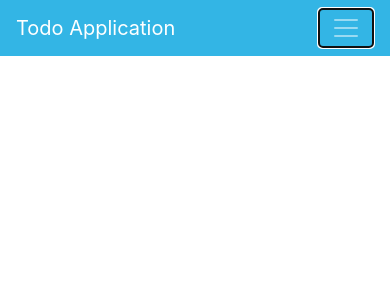
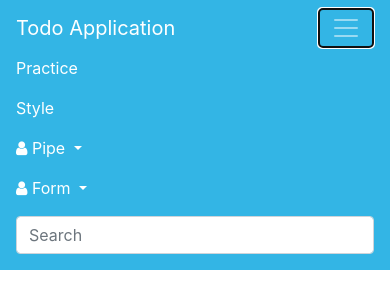
Before and after one commit to msafarigit/DreamApp, an Angular app: page / in a window 390 px wide. Both pictures are taken after a click on the button "Toggle navigation". Shown: the top 308 px of the page. Built offline with nearby package versions, Linux system fonts and the light colour scheme.

Commit message:
change in ngb + bootstrap navbar

```diff
--- a/src/app/navbar/navbar.component.html
+++ b/src/app/navbar/navbar.component.html
@@ -1,12 +1,13 @@
-<nav class="navbar navbar-expand-md navbar-dark bg-blue">
+<nav class="navbar navbar-expand-sm navbar-dark bg-blue">
   <a class="navbar-brand" [routerLink]="['/']" (click)="navbarCollapsed = true">Todo Application</a>
   <button class="navbar-toggler navbar-toggler-right" type="button" (click)="navbarCollapsed = !navbarCollapsed"
-    [attr.aria-expanded]="!navbarCollapsed" aria-controls="navbarContent" aria-expanded="false"
+    [attr.aria-expanded]="!navbarCollapsed" aria-controls="navbar-content" data-target="#navbar-content"
     aria-label="Toggle navigation">
     <span class="navbar-toggler-icon"></span>
   </button>
 
-  <div class="collapse navbar-collapse">
+
+  <div id="navbar-content" [ngbCollapse]="navbarCollapsed" class="collapse navbar-collapse">
     <ul class="navbar-nav mr-auto">
       <li class="nav-item">
         <a class="nav-link" routerLink="/practice"(click)="navbarCollapsed = true">Practice</a>
@@ -15,19 +16,19 @@
         <a class="nav-link" routerLink="/style"(click)="navbarCollapsed = true">Style</a>
       </li>
       <li class="nav-item dropdown" ngbDropdown>
-        <a class="nav-link dropdown-toggle" ngbDropdownToggle data-toggle="dropdown" [routerLink]="['/']">
+        <a id="dropdown-first" class="nav-link dropdown-toggle" ngbDropdownToggle data-toggle="dropdown" aria-haspopup="true" aria-expanded="false">
           <i class="fa fa-user"></i> Pipe
         </a>
-        <div ngbDropdownMenu class="dropdown-menu">
+        <div ngbDropdownMenu class="dropdown-menu" aria-labelledby="dropdown-first">
           <a class="dropdown-item" routerLink="/pipe">Sync</a>
           <a class="dropdown-item" routerLink="/asyncPipe">Async</a>
         </div>
       </li>
       <li class="nav-item dropdown" ngbDropdown>
-        <a class="nav-link dropdown-toggle" ngbDropdownToggle data-toggle="dropdown" [routerLink]="['/']">
+        <a id="dropdown-second" class="nav-link dropdown-toggle" ngbDropdownToggle data-toggle="dropdown" aria-haspopup="true" aria-expanded="false">
           <i class="fa fa-user"></i> Form
         </a>
-        <div ngbDropdownMenu class="dropdown-menu">
+        <div ngbDropdownMenu class="dropdown-menu" aria-labelledby="dropdown-second">
           <a class="dropdown-item" routerLink="/templateDrivenForm">Template Driven Form</a>
           <a class="dropdown-item" routerLink="/modelDrivenForm">Model Driven Form</a>
         </div>
--- a/src/app/navbar/navbar.component.scss
+++ b/src/app/navbar/navbar.component.scss
@@ -11,3 +11,7 @@
 .navbar.navbar-dark .navbar-nav .nav-item.active > .nav-link {
   background-color: rgba(255, 255, 255, 0.1);
 }
+
+.navbar.navbar-dark .navbar-nav .dropdown > a.nav-link.dropdown-toggle:hover {
+  cursor: pointer;
+}
```
